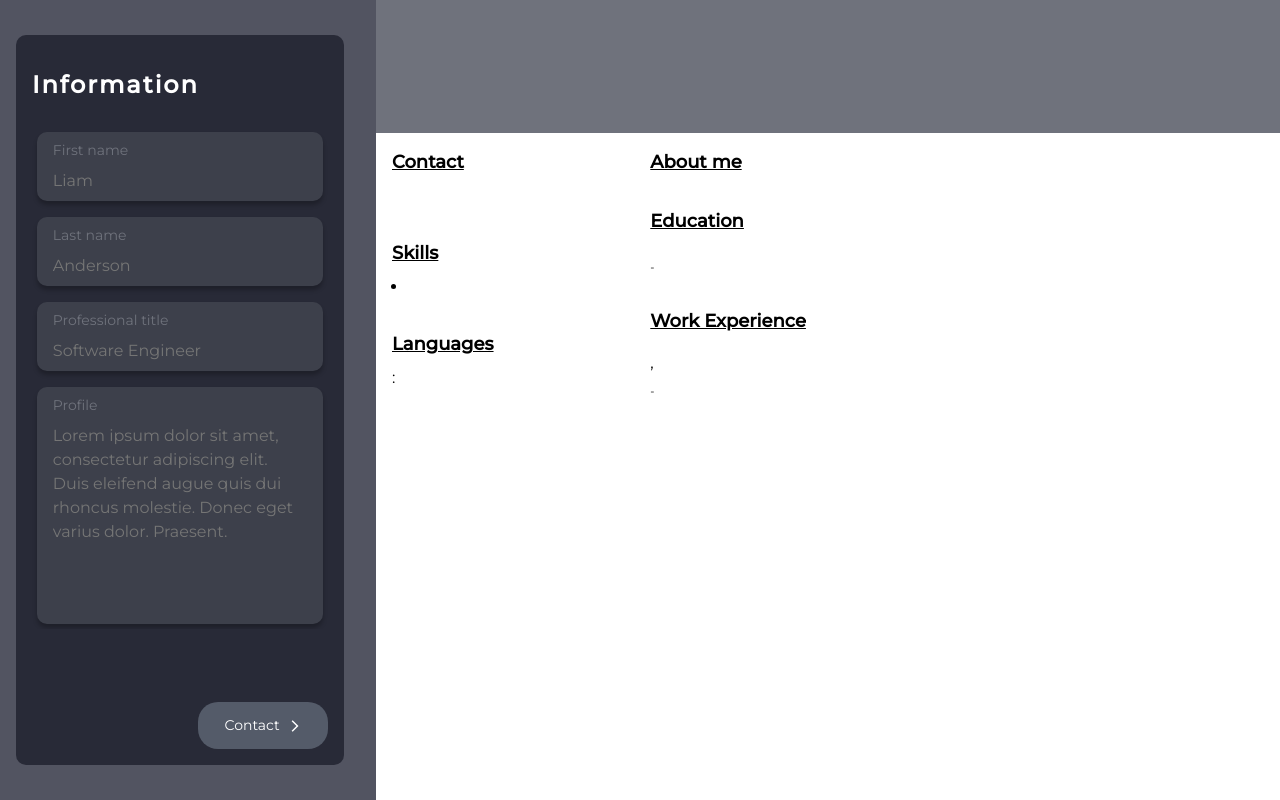
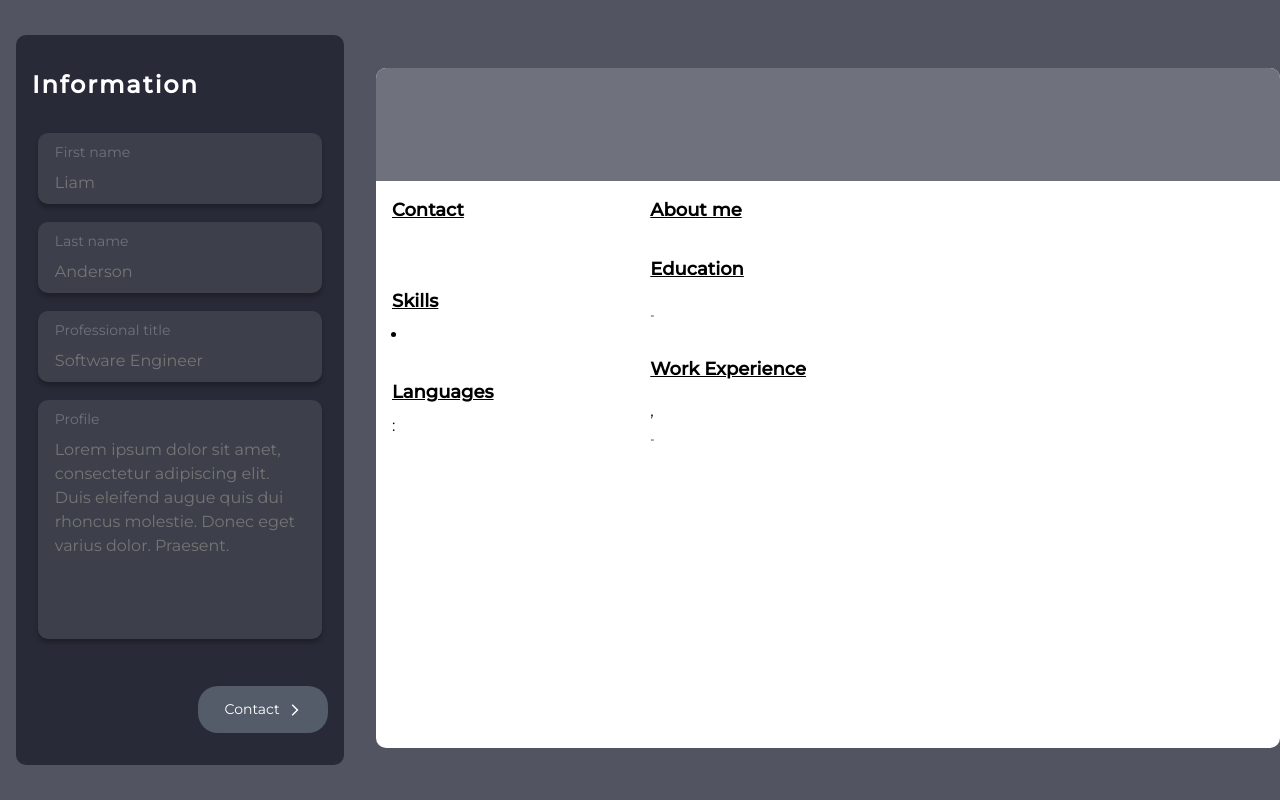
Before and after one commit to LPRegen/resume-builder, a React (Create React App) app: page / in a window 1280 px wide. Built offline with nearby package versions, Linux system fonts and the light colour scheme.

Commit message:
refactor: modify component style

```diff
--- a/src/components/Card/Form.jsx
+++ b/src/components/Card/Form.jsx
@@ -28,4 +28,5 @@ const StyledForm = styled.form`
         return 'auto';
     }
   }};
+  min-width: 100%;
 `;
--- a/src/components/Card/Label.jsx
+++ b/src/components/Card/Label.jsx
@@ -18,10 +18,12 @@ const StyledLabel = styled.label`
   flex-direction: column;
   font-size: 14px;
   padding: 0.5rem 1rem;
+  margin: 1px;
   border-radius: 10px;
   background-color: ${colors.bgInput};
   color: ${colors.label};
   box-shadow: 0px 4px 4px rgba(0, 0, 0, 0.25);
+  border: 1px solid transparent;
 
   :focus-within {
     border: 1px solid ${colors.selected};
--- a/src/components/Card/Skill.jsx
+++ b/src/components/Card/Skill.jsx
@@ -26,18 +26,18 @@ export default class Skill extends Component {
 const StyledLabel = styled.label`
   display: flex;
   justify-content: space-between;
-  gap: 0.5rem;
+  gap: 1rem;
 `;
 
 const StyledInput = styled.input`
   all: unset;
   background-color: ${colors.bgSkills};
-  padding-left: 0.5rem;
   border-radius: 10px;
   color: ${colors.primaryText};
-  width: 80%;
   padding: 0.5rem 0.5rem;
   box-shadow: 0px 4px 4px rgba(0, 0, 0, 0.25);
+  border: 1px solid transparent;
+  width: 100%;
 
   :focus {
     border: 1px solid ${colors.selected};
--- a/src/components/Card/TextArea.jsx
+++ b/src/components/Card/TextArea.jsx
@@ -6,7 +6,7 @@ export default class TextArea extends Component {
   render() {
     return (
       <StyledTextArea
-        cols="25"
+        cols="20"
         rows="8"
         placeholder={this.props.placeholder}
         name={this.props.name}
--- a/src/components/Card/Wrapper.jsx
+++ b/src/components/Card/Wrapper.jsx
@@ -28,7 +28,7 @@ const StyledDiv = styled.div`
   margin-top: ${(props) => {
     switch (props.wrapperType) {
       case 'primary':
-        return '2.5rem';
+        return 'auto';
       case 'secondary':
         return '1.5rem';
       case 'terciary':
@@ -37,19 +37,11 @@ const StyledDiv = styled.div`
         return '';
     }
   }};
-  position: ${(props) => {
-    switch (props.wrapperType) {
-      case 'primary':
-        return 'absolute';
-      default:
-        return 'static';
-    }
-  }};
-  bottom: 16px;
-  right: ${(props) => {
+  margin: auto 0 1rem auto;
+  left: ${(props) => {
     switch (props.position) {
-      case 'right':
-        return '16px';
+      case 'left':
+        return '0px';
       case 'center':
         return '0';
       default:
--- a/src/components/Card/index.jsx
+++ b/src/components/Card/index.jsx
@@ -23,6 +23,7 @@ const Card = styled.div`
   padding: 1rem;
   height: 730px;
   min-width: 328px;
+  flex-basis: 0;
 `;
 
 Card.Title = Title;
--- a/src/components/Resume/Resume.js
+++ b/src/components/Resume/Resume.js
@@ -36,10 +36,12 @@ export default class Resume extends Component {
 const Container = styled.div`
   display: grid;
   grid: 1fr 5fr / 2fr 5fr;
+  margin-top: 1rem;
   width: 100%;
-  height: 100%;
+  height: 85%;
   background-color: white;
   overflow: auto;
+  border-radius: 10px;
 
   @media print {
     break-after: auto;
```
